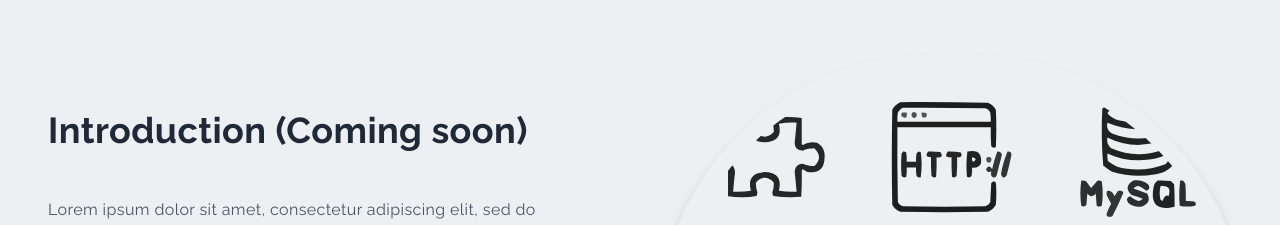
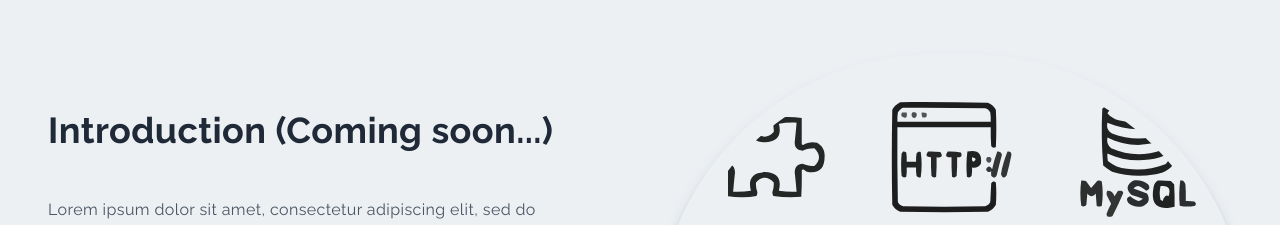
Before and after one commit to EskoJanatuinen/portfolio, a Next.js app: page /coding_projects in a window 1280 px wide. Shown: the part 206-431 px from the top of the page. Built offline with nearby package versions, Linux system fonts and the light colour scheme; no server answers.

Commit message:
Revert "Edit projects"
This reverts commit f0c6b2de2251045c40a93e47ac7bf14ce0c6a521.

```diff
--- a/pages/coding_projects.jsx
+++ b/pages/coding_projects.jsx
@@ -22,7 +22,7 @@ const coding_projects = () => {
           <div className='md:grid md:grid-cols-2 gap-4 w-full max-w-[1240px]'>
             <div className='col-span-2 pt-10 md:pt-16 px-6 md:pb-14'><h1 className='py-4'>Own coding projects</h1></div>
             <div className='p-6'>
-              <h2 className='md:pt-10 md:pb-4'>Introduction (Coming soon)</h2>
+              <h2 className='md:pt-10 md:pb-4'>Introduction (Coming soon...)</h2>
               <p className='py-8 lg:pr-10 text-gray-600'>
               Lorem ipsum dolor sit amet, consectetur adipiscing elit, sed do eiusmod tempor incididunt ut labore et dolore magna aliqua. Ut enim ad minim veniam, quis nostrud exercitation ullamco laboris nisi ut aliquip ex ea commodo consequat. Duis aute irure dolor in reprehenderit in voluptate velit esse cillum dolore eu fugiat nulla pariatur. Excepteur sint occaecat cupidatat non proident, sunt in culpa qui officia deserunt mollit anim id est laborum.
               </p>
```
